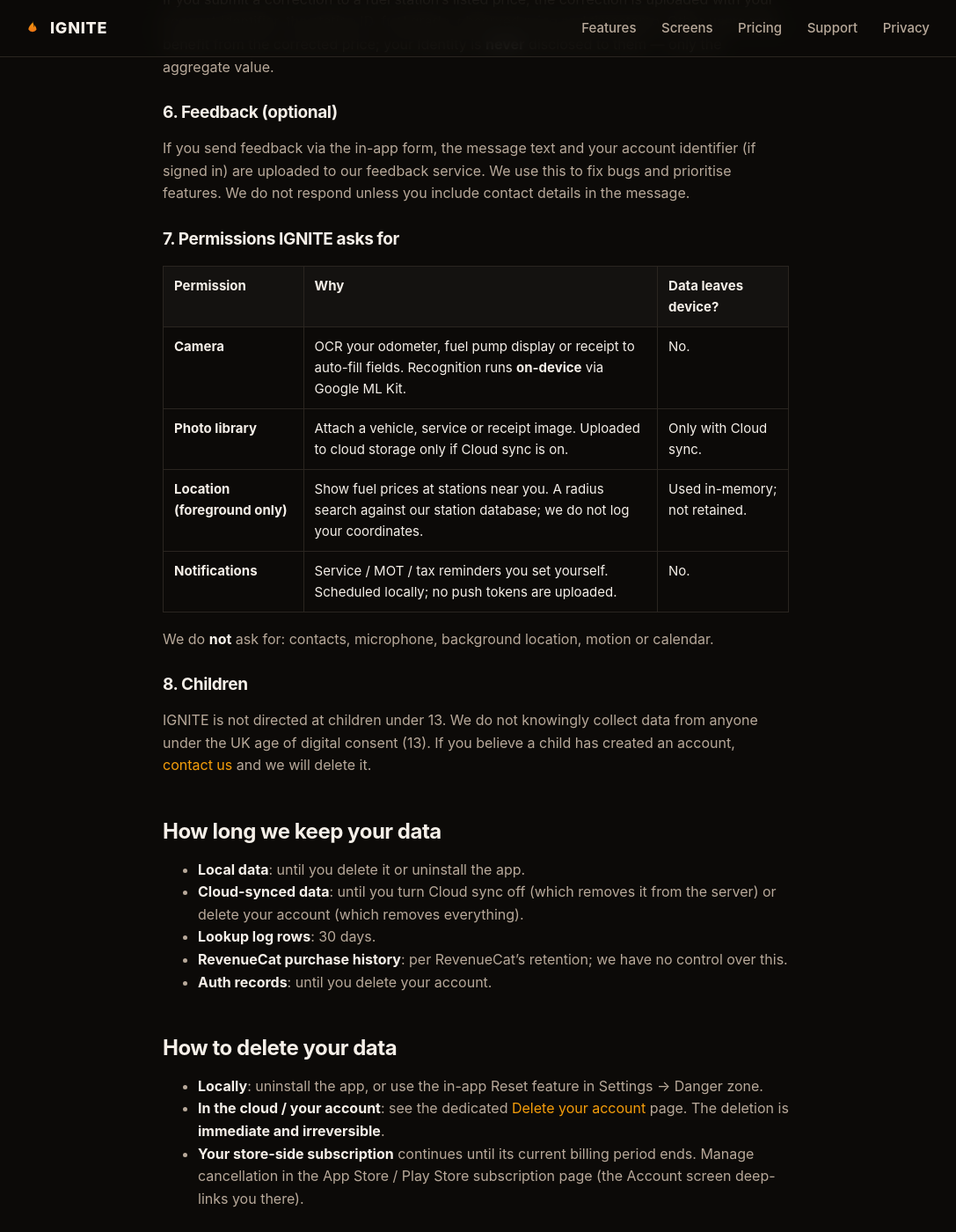
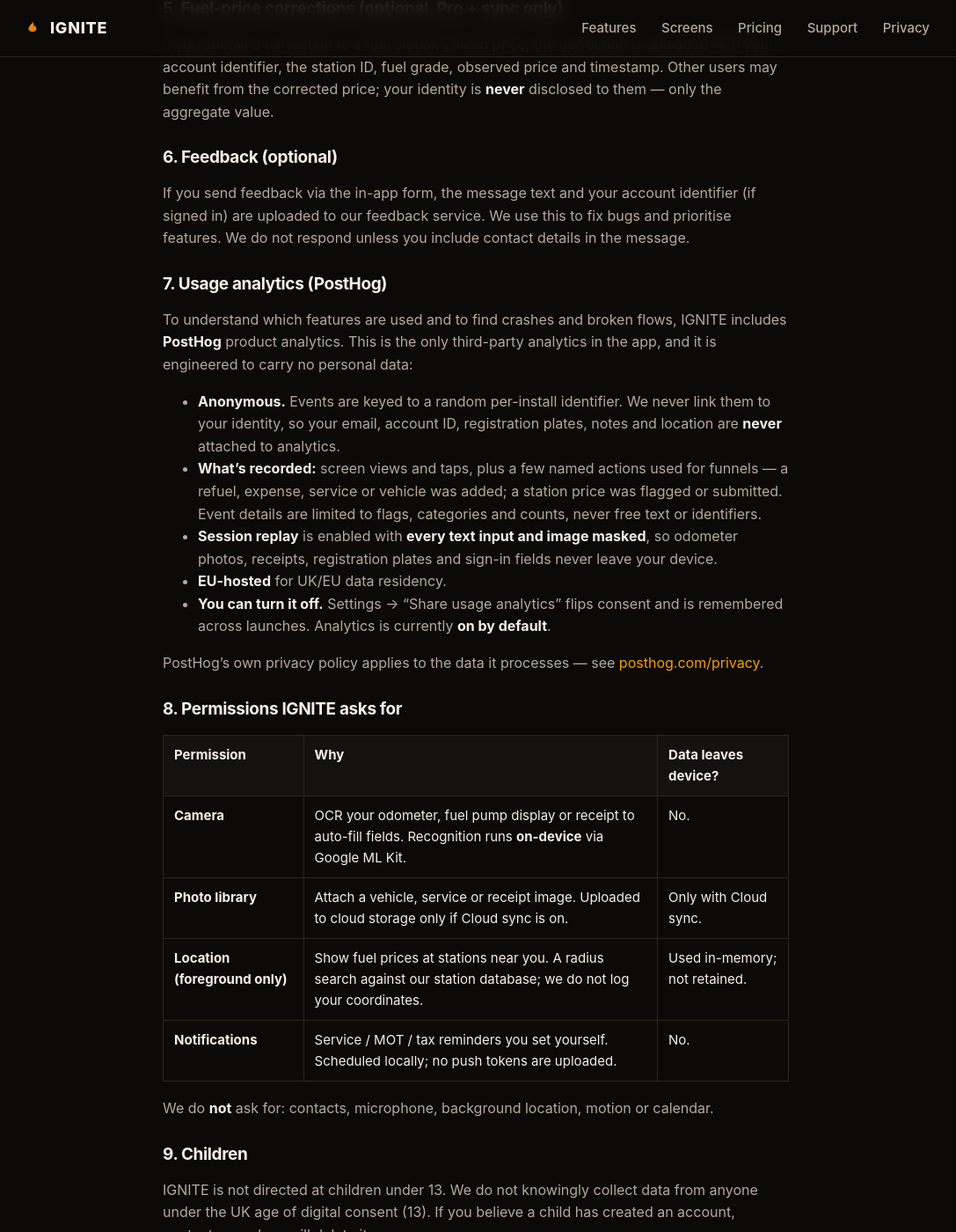
Before and after one commit to totaldebug/ignite-site, a Jekyll site: the page built from privacy.md, in a window 1280 px wide and 1400 px high, scrolled down 2355 px. Shown: the whole window at 88% size, without its empty margins (99-1186 px from the left). Built offline with Jekyll 4.4.1, drawn with Linux system fonts in a browser that asks for light colours; some of the changed text lies outside the part shown.

Commit message:
docs(privacy): set effective date + disclose PostHog analytics
Set the effective date to 8 June 2026 and add the opt-out analytics
section (anonymous, EU-hosted, masked session replay) with section
renumbering, matching the analytics shipped in the app.

Co-Authored-By: Claude Opus 4.8 (1M context) <noreply@anthropic.com>

```diff
--- a/privacy.md
+++ b/privacy.md
@@ -3,10 +3,10 @@ layout: page
 title: Privacy Policy
 permalink: /privacy/
 updated: 8 June 2026
-description: How IGNITE collects, stores and lets you delete your data. Offline by default, no ads, no third-party tracking.
+description: How IGNITE collects, stores and lets you delete your data. Offline by default, no ads, anonymous analytics you can switch off.
 ---
 
-**Effective date:** _[fill in on first publish]_
+**Effective date:** 8 June 2026
 {: .updated}
 
 **Data controller:** Total Debug, United Kingdom. **Contact:** [{{ site.contact_email }}](mailto:{{ site.contact_email }})
@@ -17,7 +17,7 @@ This page explains what IGNITE collects, why, where it's stored, and how to dele
 
 - **IGNITE works fully offline by default.** No account is required. Your refuels, expenses, services and vehicle records are stored only in the app's local database on your device.
 - **Cloud sync is opt-in.** Creating an IGNITE account and turning on Cloud sync (a Pro feature) uploads your records to our backend so they're available on your other devices.
-- **No advertising. No third-party analytics. No tracking pixels.** No data is sold or shared with advertisers, brokers or marketing platforms.
+- **No advertising. No data is ever sold or shared with advertisers, brokers or marketing platforms.** We use one privacy-preserving analytics tool (PostHog) to see which features are used and to catch broken flows — it is anonymous, EU-hosted, masks every text field and image, and you can switch it off in Settings (see §7).
 - **Camera and on-device OCR** (odometer, fuel pump, receipt scanning) run entirely on your device. The recognised text never leaves the phone unless you choose to save the result (with Cloud sync on).
 - **You can delete your account and every byte of cloud-side data at any time** — see [Delete your account]({{ '/delete-account/' | relative_url }}). The deletion is immediate.
 
@@ -73,7 +73,19 @@ If you submit a correction to a fuel station's listed price, the correction is u
 
 If you send feedback via the in-app form, the message text and your account identifier (if signed in) are uploaded to our feedback service. We use this to fix bugs and prioritise features. We do not respond unless you include contact details in the message.
 
-### 7. Permissions IGNITE asks for
+### 7. Usage analytics (PostHog)
+
+To understand which features are used and to find crashes and broken flows, IGNITE includes **PostHog** product analytics. This is the only third-party analytics in the app, and it is engineered to carry no personal data:
+
+- **Anonymous.** Events are keyed to a random per-install identifier. We never link them to your identity, so your email, account ID, registration plates, notes and location are **never** attached to analytics.
+- **What's recorded:** screen views and taps, plus a few named actions used for funnels — a refuel, expense, service or vehicle was added; a station price was flagged or submitted. Event details are limited to flags, categories and counts, never free text or identifiers.
+- **Session replay** is enabled with **every text input and image masked**, so odometer photos, receipts, registration plates and sign-in fields never leave your device.
+- **EU-hosted** for UK/EU data residency.
+- **You can turn it off.** Settings → "Share usage analytics" flips consent and is remembered across launches. Analytics is currently **on by default**.
+
+PostHog's own privacy policy applies to the data it processes — see [posthog.com/privacy](https://posthog.com/privacy).
+
+### 8. Permissions IGNITE asks for
 
 | Permission | Why | Data leaves device? |
 | --- | --- | --- |
@@ -84,7 +96,7 @@ If you send feedback via the in-app form, the message text and your account iden
 
 We do **not** ask for: contacts, microphone, background location, motion or calendar.
 
-### 8. Children
+### 9. Children
 
 IGNITE is not directed at children under 13. We do not knowingly collect data from anyone under the UK age of digital consent (13). If you believe a child has created an account, [contact us](mailto:{{ site.contact_email }}) and we will delete it.
 
@@ -94,6 +106,7 @@ IGNITE is not directed at children under 13. We do not knowingly collect data fr
 - **Cloud-synced data**: until you turn Cloud sync off (which removes it from the server) or delete your account (which removes everything).
 - **Lookup log rows**: 30 days.
 - **RevenueCat purchase history**: per RevenueCat's retention; we have no control over this.
+- **Analytics events (PostHog)**: per PostHog's retention; they contain no personal data and cannot be tied back to you.
 - **Auth records**: until you delete your account.
 
 ## How to delete your data
```
